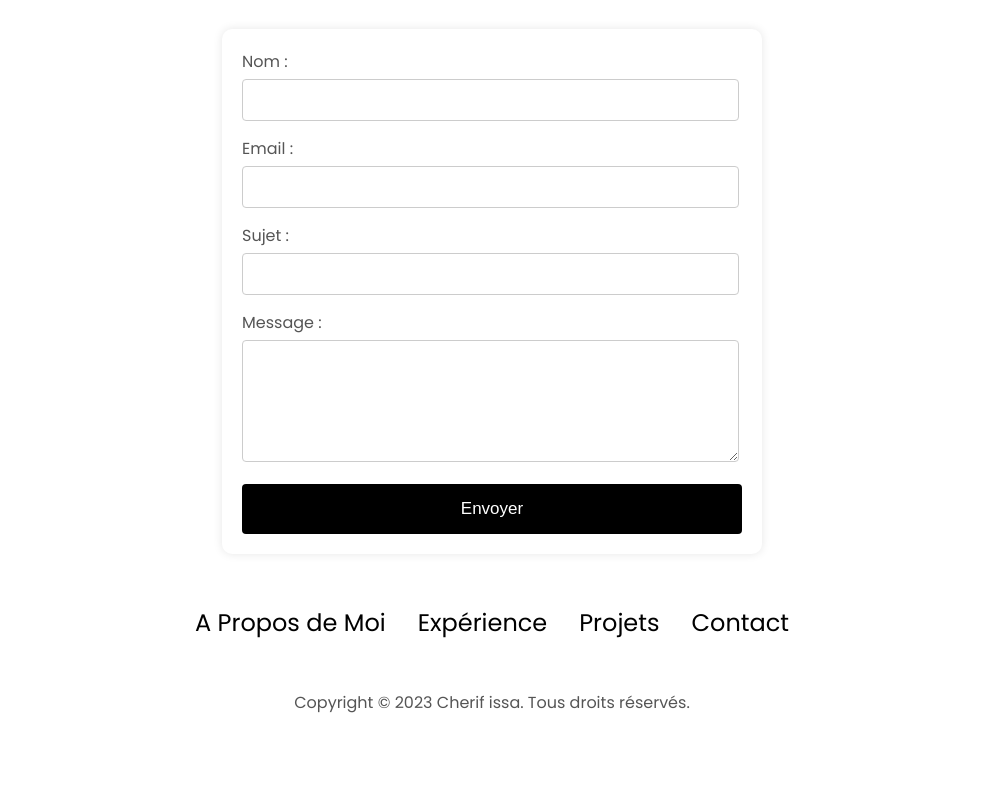
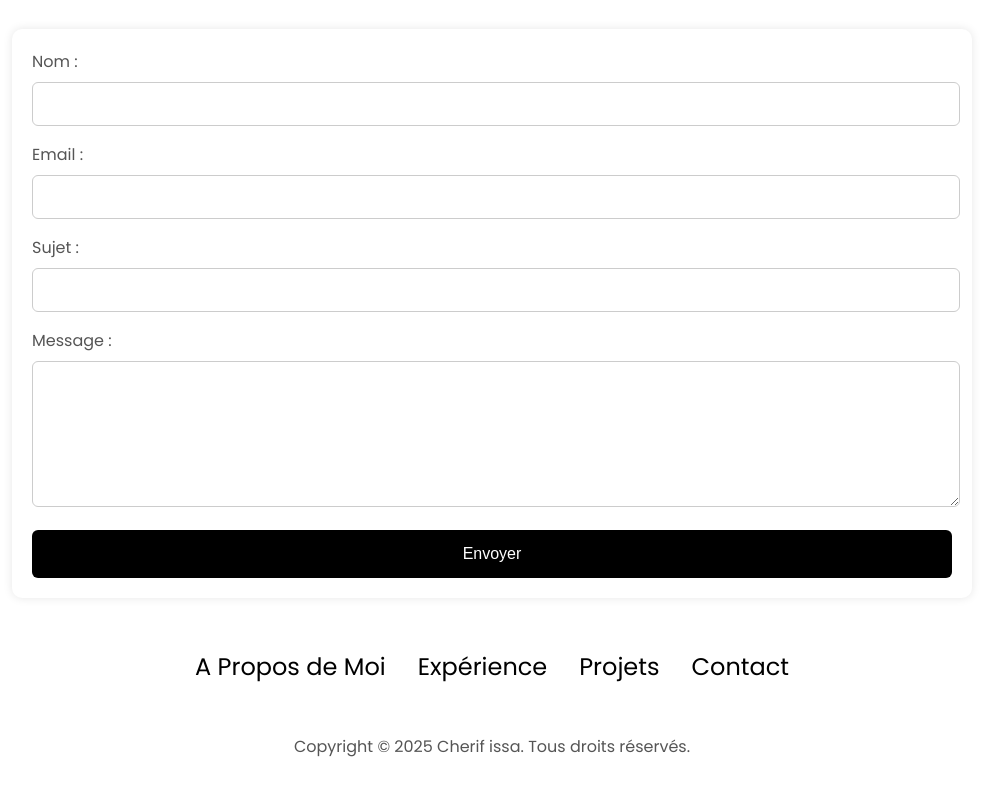
Before and after one commit to cherifissa/portfolio, a plain HTML site: page index.html in a window 1280 px wide. Shown: the part 3850-4645 px from the top of the page, without its empty margins (148-1139 px from the left). Before the commit the page ends 4612 px from the top, so only its background shows below. Drawn offline with Linux system fonts and the light colour scheme.

Commit message:
changed form

```diff
--- a/index.html
+++ b/index.html
@@ -462,7 +462,7 @@
         </ul>
       </div>
     </nav>
-    <p>Copyright &#169; 2023 Cherif issa. Tous droits réservés.</p>
+    <p>Copyright &#169; 2025 Cherif issa. Tous droits réservés.</p>
   </footer>
   <script src="script.js"></script>
 </body>
--- a/style.css
+++ b/style.css
@@ -385,8 +385,9 @@ article .icon {
 #contact {
   display: flex;
   justify-content: center;
+  justify-items: center;
   flex-direction: column;
-  height: 70vh;
+  height: 80vh;
 }
 .contact-info-upper-container {
   display: flex;
@@ -419,6 +420,59 @@ article .icon {
   cursor: default;
 }
 
+.contact-form {
+  padding: 20px;
+  border-radius: 10px;
+  box-shadow: 0 0 10px rgba(0, 0, 0, 0.1);
+  background-color: #fff; /* Ajout d'un fond blanc */
+}
+
+.contact-form label {
+  display: block;
+  margin-bottom: 8px; /* Ajustement de l'espacement */
+  color: #555;
+  font-size: 16px; /* Taille de police légèrement augmentée */
+}
+
+.contact-form input[type="text"],
+.contact-form input[type="email"],
+.contact-form textarea {
+  width: 98%; /* Utilisation de 100% pour une meilleure adaptation */
+  padding: 12px; /* Padding légèrement augmenté */
+  margin-bottom: 16px; /* Ajustement de l'espacement */
+  border: 1px solid #ccc;
+  border-radius: 6px; /* Coins légèrement plus arrondis */
+  font-size: 16px; /* Taille de police cohérente */
+  transition: border-color 0.3s ease; /* Animation pour le focus */
+}
+
+.contact-form input[type="text"]:focus,
+.contact-form input[type="email"]:focus,
+.contact-form textarea:focus {
+  border-color: #000; /* Changement de couleur au focus */
+  outline: none; /* Suppression de l'outline par défaut */
+}
+
+.contact-form textarea {
+  resize: vertical;
+  height: 120px; /* Hauteur légèrement augmentée */
+}
+
+.contact-form button {
+  width: 100%;
+  padding: 15px;
+  background-color: #000; /* Noir */
+  color: #fff;
+  border: none;
+  border-radius: 6px; /* Coins légèrement plus arrondis */
+  font-size: 16px;
+  cursor: pointer;
+  transition: background-color 0.3s ease; /* Animation au survol */
+}
+
+.contact-form button:hover {
+  background-color: #333; /* Gris foncé au survol */
+}
 
 /* FOOTER SECTION */
 
@@ -430,50 +484,3 @@ footer {
 footer p {
   text-align: center;
 }
-
-.contact-form {
-  margin: 0 auto;
-  background-color: #fff;
-  padding: 20px;
-  border-radius: 10px;
-  box-shadow: 0 0 10px rgba(0, 0, 0, 0.1);
-  width: 100%;
-  max-width: 500px;
-}
-
-.contact-form label {
-  display: block;
-  margin-bottom: 5px;
-  color: #555;
-}
-
-.contact-form input[type="text"],
-.contact-form input[type="email"],
-.contact-form textarea {
-  width: 95%;
-  padding: 10px;
-  margin-bottom: 15px;
-  border: 1px solid #ccc;
-  border-radius: 4px;
-  font-size: 17px;
-}
-
-.contact-form textarea {
-  resize: vertical;
-  height: 100px;
-}
-
-.contact-form button {
-  width: 100%;
-  padding: 15px;
-  background-color: black;
-  color: #fff;
-  border: none;
-  border-radius: 4px;
-  font-size: 17px;
-  cursor: pointer;
-}
-
-.contact-form button:hover {
-  background-color: rgb(25, 25, 22);
-}
```
